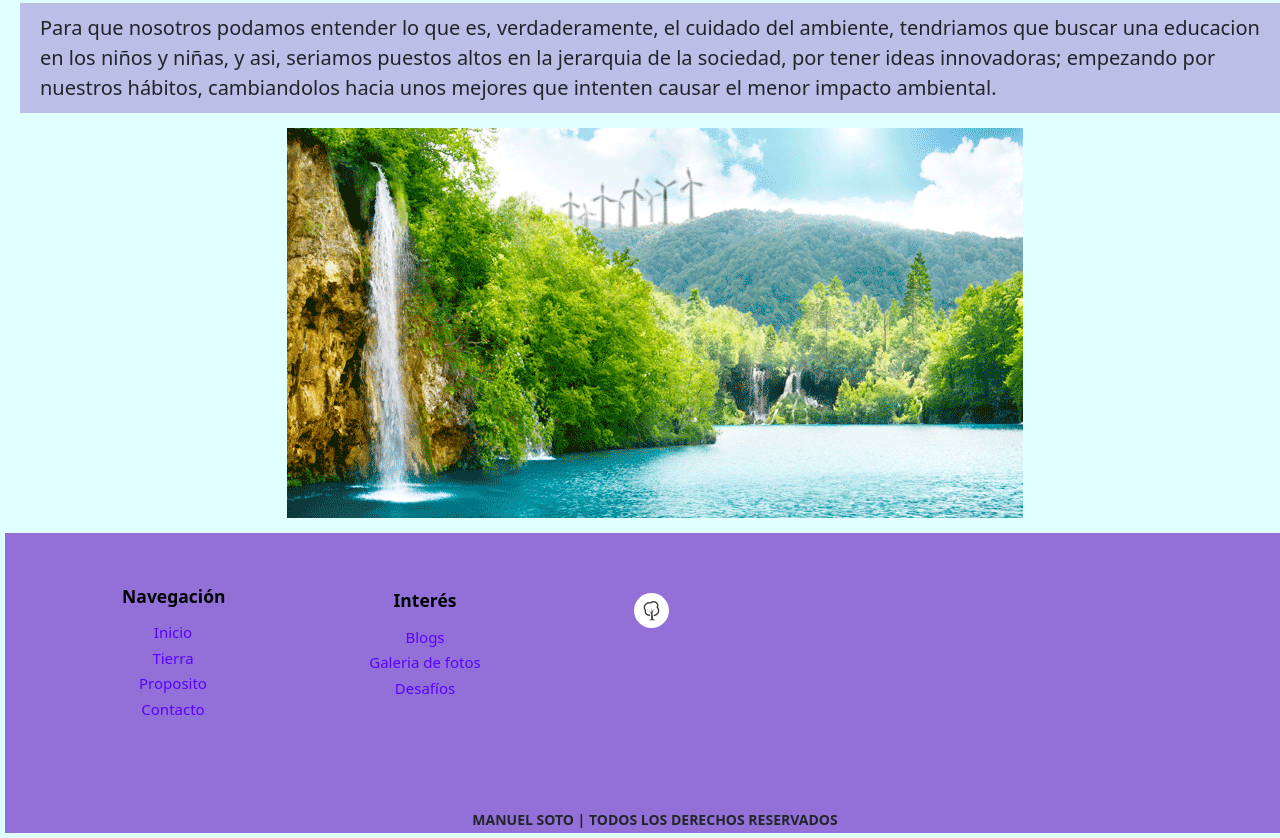
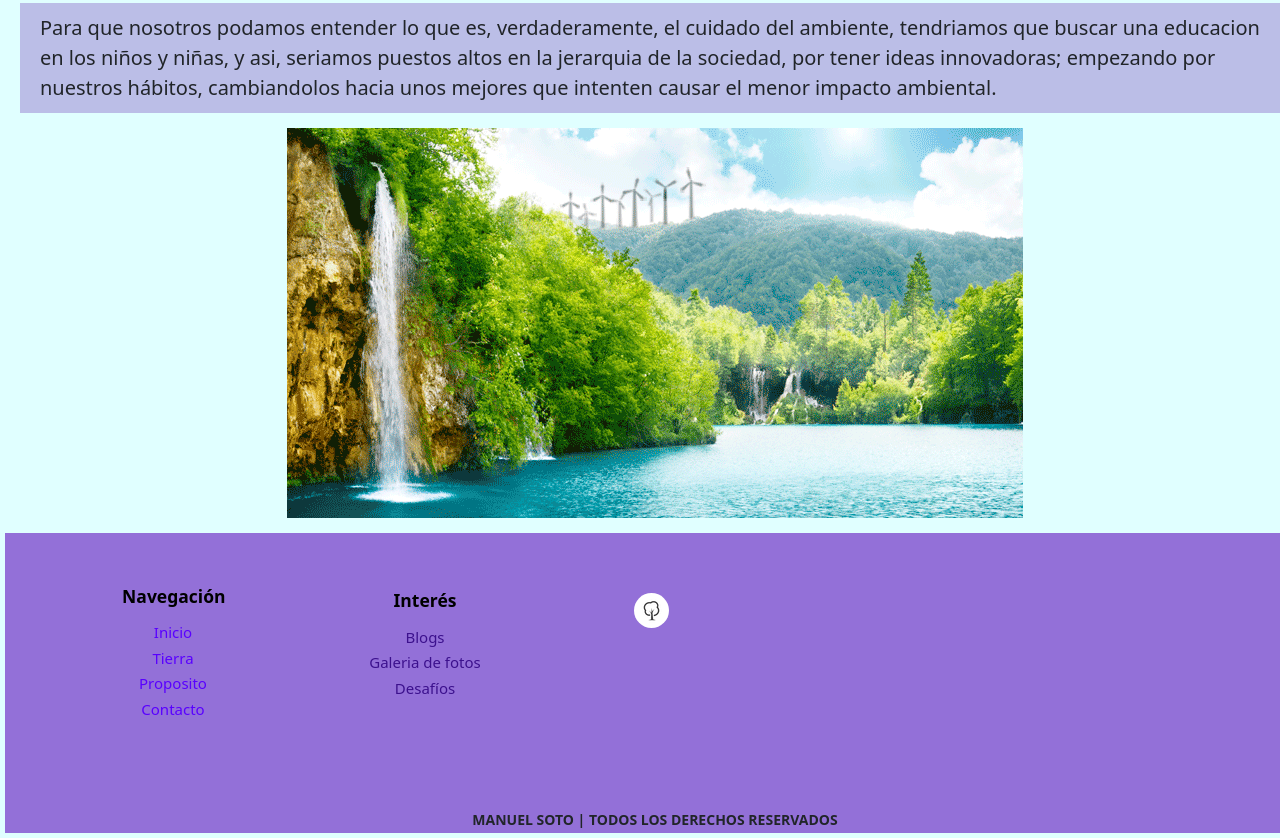
Before and after one commit to soto-manuel/MA-Concientizando, a website: page index.html in a window 1280 px wide. Shown: the part 676-1514 px from the top of the page. Drawn offline with nearby package versions, Linux system fonts and the light colour scheme.

Commit message:
probando unas cosas

```diff
--- a/scss/_footer.scss
+++ b/scss/_footer.scss
@@ -65,7 +65,7 @@ footer{
             list-style-type: none;
             margin: 3px 0px 3px 0px;
             a{
-                color: rgb(89, 0, 255);
+                color: rgb(60, 17, 141);
                 text-decoration: none;
                 &:hover{
                     color: rgb(62, 62, 252);
```
Also changed, not shown: css/style.css.
